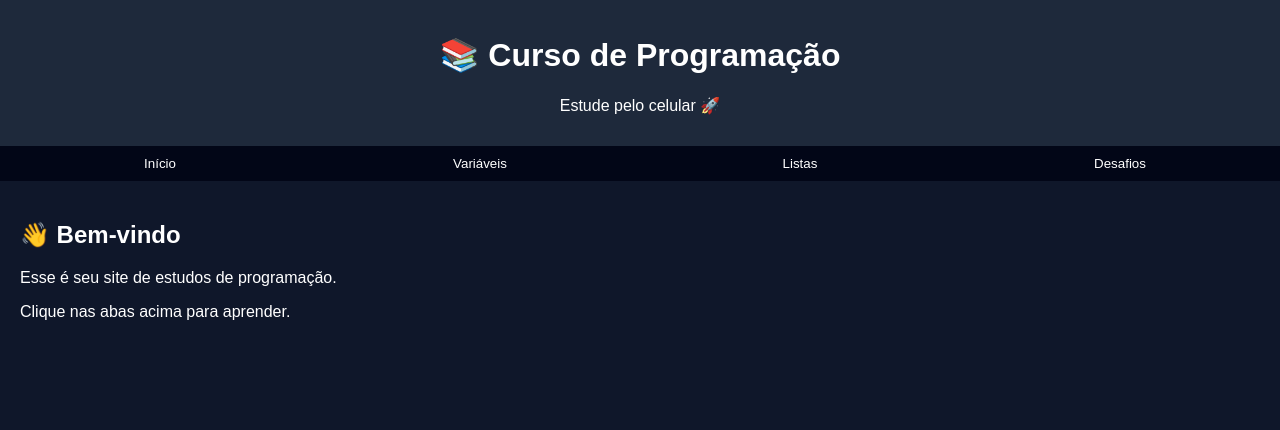
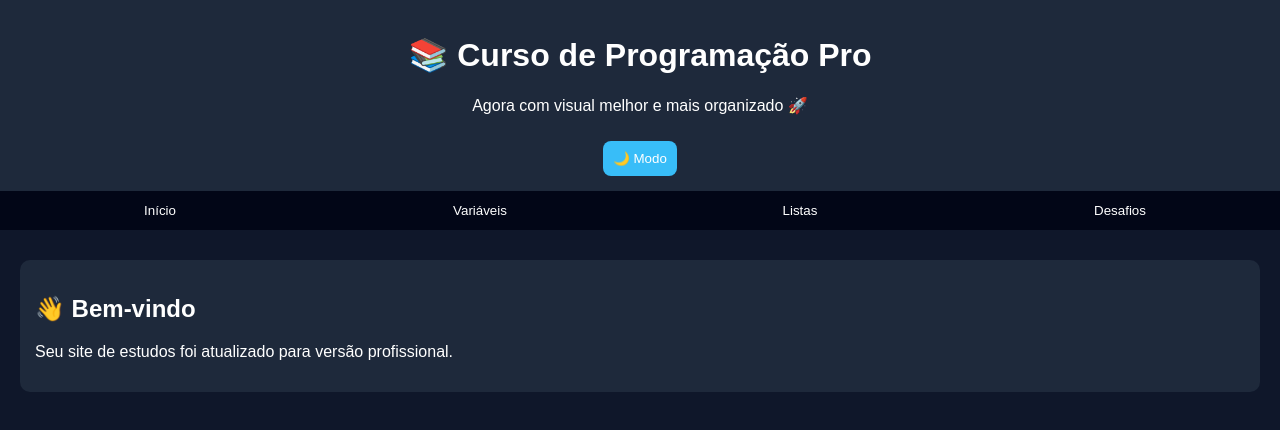
Before and after one commit to Hewertonpro/web-project, a plain HTML site: page index.html in a window 1280 px wide. Drawn offline with Linux system fonts and the light colour scheme.

Commit message:
Update index.html

```diff
--- a/index.html
+++ b/index.html
@@ -3,22 +3,40 @@
 <head>
 <meta charset="UTF-8">
 <meta name="viewport" content="width=device-width, initial-scale=1.0">
-<title>Curso de Programação</title>
+<title>Curso de Programação Pro</title>
 
 <style>
-body {
-    font-family: Arial, sans-serif;
-    margin: 0;
-    background: #0f172a;
-    color: white;
+:root {
+    --bg: #0f172a;
+    --card: #1e293b;
+    --text: white;
+    --accent: #38bdf8;
 }
 
+.light {
+    --bg: #f1f5f9;
+    --card: white;
+    --text: #0f172a;
+    --accent: #2563eb;
+}
+
+body {
+    margin: 0;
+    font-family: Arial;
+    background: var(--bg);
+    color: var(--text);
+}
+
+/* HEADER */
 header {
-    background: #1e293b;
+    background: var(--card);
     padding: 15px;
     text-align: center;
+    position: sticky;
+    top: 0;
 }
 
+/* NAV */
 nav {
     display: flex;
     overflow-x: auto;
@@ -27,17 +45,14 @@ nav {
 
 nav button {
     flex: 1;
-    padding: 10px;
+    padding: 12px;
     border: none;
     background: #020617;
     color: white;
     cursor: pointer;
 }
 
-nav button:hover {
-    background: #334155;
-}
-
+/* SECTIONS */
 section {
     display: none;
     padding: 20px;
@@ -47,22 +62,33 @@ section {
     display: block;
 }
 
+/* CARD STYLE */
+.card {
+    background: var(--card);
+    padding: 15px;
+    border-radius: 10px;
+    margin-top: 10px;
+}
+
+/* CODE */
 code {
+    display: block;
     background: black;
     padding: 10px;
-    display: block;
-    margin-top: 10px;
     border-radius: 5px;
     color: #38bdf8;
+    margin-top: 10px;
 }
 
+/* BUTTON */
 button.action {
-    margin-top: 15px;
+    margin-top: 10px;
     padding: 10px;
-    background: #38bdf8;
+    background: var(--accent);
     border: none;
-    color: black;
-    border-radius: 5px;
+    color: white;
+    border-radius: 8px;
+    cursor: pointer;
 }
 </style>
 
@@ -70,8 +96,9 @@ button.action {
 <body>
 
 <header>
-<h1>📚 Curso de Programação</h1>
-<p>Estude pelo celular 🚀</p>
+<h1>📚 Curso de Programação Pro</h1>
+<p>Agora com visual melhor e mais organizado 🚀</p>
+<button onclick="toggleTheme()" class="action">🌙 Modo</button>
 </header>
 
 <nav>
@@ -82,28 +109,32 @@ button.action {
 </nav>
 
 <section id="inicio" class="active">
+<div class="card">
 <h2>👋 Bem-vindo</h2>
-<p>Esse é seu site de estudos de programação.</p>
-<p>Clique nas abas acima para aprender.</p>
+<p>Seu site de estudos foi atualizado para versão profissional.</p>
+</div>
 </section>
 
 <section id="variaveis">
+<div class="card">
 <h2>📦 Variáveis</h2>
-<p>Variáveis guardam valores.</p>
+<p>Guardam valores na memória.</p>
 
 <code>
 nome = "João"
 idade = 20
 </code>
 
-<button class="action" onclick="alert('Variável guarda dados!')">
+<button class="action" onclick="alert('Variáveis armazenam dados!')">
 Testar
 </button>
+</div>
 </section>
 
 <section id="listas">
+<div class="card">
 <h2>📋 Listas</h2>
-<p>Listas guardam vários valores.</p>
+<p>Guardam vários valores juntos.</p>
 
 <code>
 compras = ["arroz", "feijão", "leite"]
@@ -112,24 +143,30 @@ compras = ["arroz", "feijão", "leite"]
 <button class="action" onclick="alert('Lista = vários valores juntos!')">
 Entendi
 </button>
+</div>
 </section>
 
 <section id="desafios">
+<div class="card">
 <h2>🧠 Desafio</h2>
 <p>Crie uma lista com 3 nomes.</p>
 
-<button class="action" onclick='alert("Exemplo: nomes = [Ana, João, Carlos]")'>
+<button class="action" onclick="alert('Exemplo: nomes = [\"Ana\", \"João\", \"Carlos\"]')">
 Ver resposta
 </button>
+</div>
 </section>
 
 <script>
-function show(id)
-{
-    let sections = document.querySelectorAll("section");
-    sections.forEach(sec => sec.classList.remove("active"));
+function show(id) {
+    document.querySelectorAll("section")
+    .forEach(sec => sec.classList.remove("active"));
 
     document.getElementById(id).classList.add("active");
+}
+
+function toggleTheme() {
+    document.body.classList.toggle("light");
 }
 </script>
 
```
